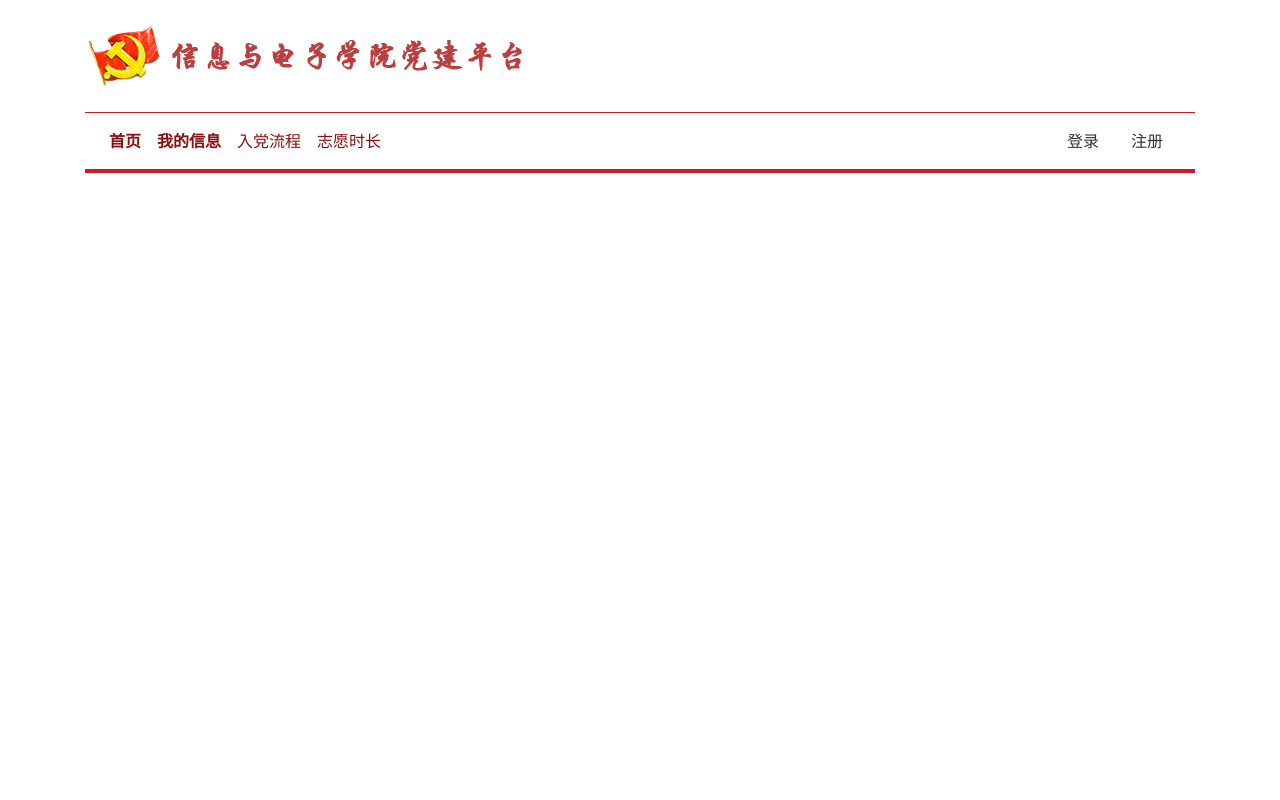
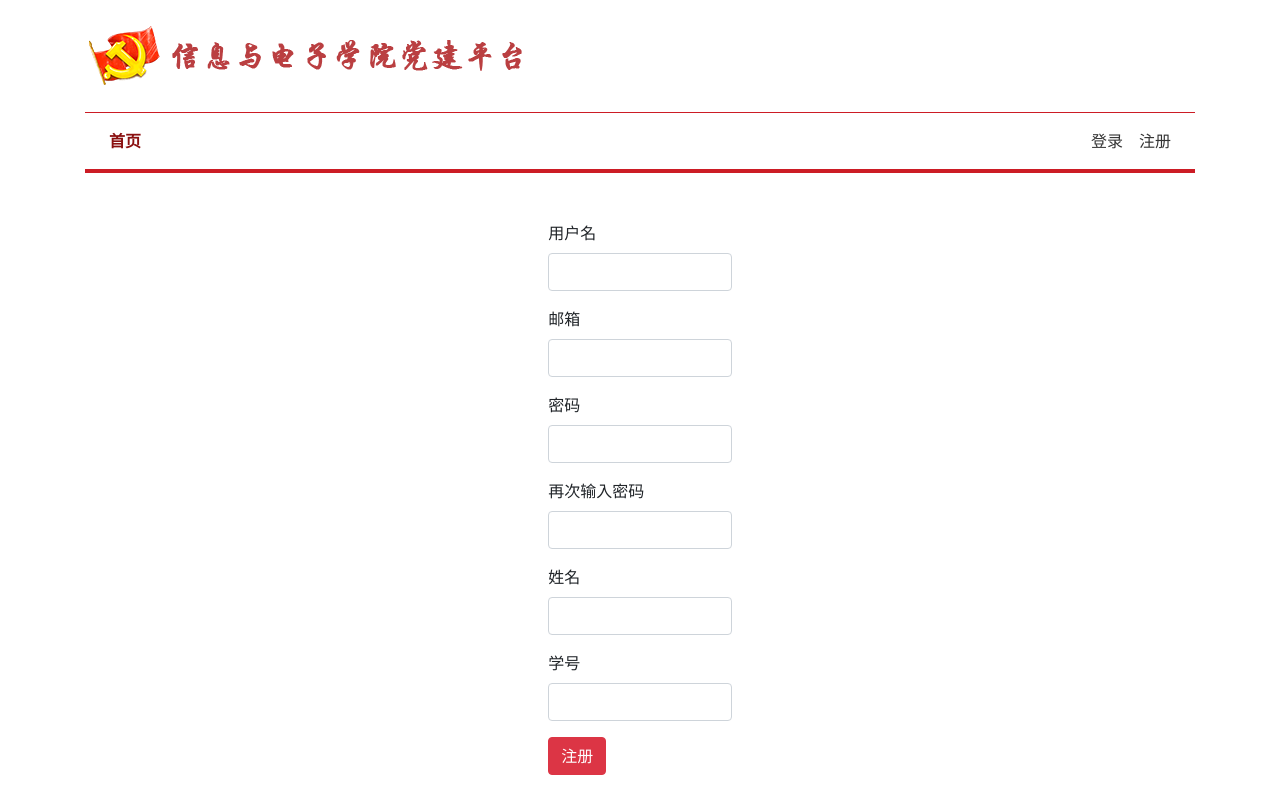
Before and after one commit to GhostPhoenixes/CCP_OA, a Django app: page /user_info/register in a window 1280 px wide. Run offline with Django 3.2, Linux system fonts and the light colour scheme; some libraries are stand-ins or nearby versions.

Commit message:
注册和登录功能基本可用

```diff
--- a/CCP/urls.py
+++ b/CCP/urls.py
@@ -21,9 +21,8 @@ from main_site import views
 
 urlpatterns = [
     # url(r'^admin/', admin.site.urls),
-    url(r'', views.login, name="login"),
-    url(r'register', views.register, name="register"),
     url(r'activity/', include('activity.urls')),
     url(r'joueney/', include('journey.urls')),
     url(r'user_info/', include('user_info.urls')),
+    url(r'^$', views.index, name="index"),
 ]
--- a/main_site/templates/main_site/base.html
+++ b/main_site/templates/main_site/base.html
@@ -10,17 +10,26 @@
 <body>
 <style>
     @media (min-width: 1300px) {
-        .container {
-            max-width: 1300px;
+        .container.header {
+            min-width: 1300px;
         }
+    }
+
+    li a {
+        color: #333;
+    !important;
+    }
+
+    ::-webkit-scrollbar {
+        display: none
     }
 </style>
 
-<div class="container mt-3">
+<div class="container header mt-3">
     {% load static %}
     <img src="{% static "logo.png" %}"/>
 </div>
-<div class="container mt-3">
+<div class="container header mt-3">
     <hr style="margin:0 !important; border:none;border-top:1px solid #cc1c25;"/>
 
     <nav class="navbar navbar-expand-lg navbar-light bg-white">
@@ -30,10 +39,11 @@
         <div class="collapse navbar-collapse" id="navbarTogglerDemo03">
             <ul class="navbar-nav mr-auto mt-2 mt-lg-0">
                 <li class="nav-item">
-                    <a class="nav-link" href="#" style="color: #8a1010;font-weight:bold;">首页</a>
+                    <a class="nav-link" href="/" style="color: #8a1010;font-weight:bold;">首页</a>
                 </li>
+                {% if user.is_authenticated %}
                     <li class="nav-item">
-                    <a class="nav-link" href="#" style="color: #8a1010;font-weight:bold;">我的信息</a>
+                        <a class="nav-link" href="{% url 'info' %}" style="color: #8a1010;font-weight:bold;">我的信息</a>
                     </li>
                     <li class="nav-item">
                         <a class="nav-link" href="#" style="color: #8a1010">入党流程</a>
@@ -41,20 +51,24 @@
                     <li class="nav-item">
                         <a class="nav-link" href="#" style="color: #8a1010">志愿时长</a>
                     </li>
+                {% endif %}
             </ul>
-            <div class="form-inline my-2 my-lg-0">
+            <div class="navbar-right">
+                <ul class="navbar-nav mr-auto">
                     {% if user.is_authenticated %}
                         <li class="nav-item">
-                        <a class="nav-link" href="settings/{{ user.username }}">Welcome {{ user.username }} !</a>
+                            <a class="nav-link" href="settings/{{ user.username }}" style="color:#333;">Welcome {{ user.username }} !</a>
                         </li>
                         <li class="nav-item">
-                        <a class="nav-link" href="/logout">注销</a>
+                            <a class="nav-link" href="/logout" style="color:#333;">注销</a>
                         </li>
                     {% else %}
-                    <a class="nav-link" href="{% url 'login' %}" style="color:#333;">登录</a>
-                    <a class="nav-link" href="{% url 'register' %}" style="color:#333;">注册</a>
+                        <li class="nav-link" href="{% url 'login' %}" style="color:#333;">登录</li>
+                        <li class="nav-link" href="{% url 'register' %}" style="color:#333;">注册</li>
                     {% endif %}
+                </ul>
             </div>
+
         </div>
     </nav>
     <hr style="margin:0 !important; border:none;border-top:4px solid #cc1c25;"/>
--- a/main_site/templates/main_site/register.html
+++ /dev/null
@@ -1,6 +0,0 @@
-{% extends "main_site/base.html" %}
-{% block content %}
-    <div class="container">
-
-    </div>
-{% endblock %}
--- a/main_site/views.py
+++ b/main_site/views.py
@@ -1,52 +1,13 @@
 from django.shortcuts import render, HttpResponseRedirect
 from user_info.models import User
+from django.contrib.auth.decorators import login_required
+
+context = {}
 
 
 def index(request):
-    context = {}
+    context['user'] = request.user
     return render(request, "main_site/index.html", context=context)
-
-
-def login(request):
-    context = {}
-    if request.method == "GET":
-        return render(request, 'main_site/login.html', context=context)
-    else:
-        username = request.POST['username']
-        e_mail = request.POST['email']
-        password = request.POST['username']
-        real_name = request.POST['username']
-        student_id = request.POST['student_id']
-        new_user = User(
-            username=username,
-            e_mail=e_mail,
-            password=password,
-            real_name=real_name,
-            student_id=student_id,
-        )
-        new_user.save()
-        return HttpResponseRedirect("/")
-
-
-def register(request):
-    context = {}
-    if request.method == "GET":
-        return render(request, 'main_site/register.html', context=context)
-    else:
-        username = request.POST['username']
-        e_mail = request.POST['email']
-        password = request.POST['username']
-        real_name = request.POST['username']
-        student_id = request.POST['student_id']
-        new_user = User(
-            username=username,
-            e_mail=e_mail,
-            password=password,
-            real_name=real_name,
-            student_id=student_id,
-        )
-        new_user.save()
-        return HttpResponseRedirect("/")
 
 
 def manage(request):
--- /dev/null
+++ b/user_info/templates/user_info/register.html
@@ -0,0 +1,73 @@
+{% extends "main_site/base.html" %}
+{% block content %}
+    <div class="container mt-5 col-2">
+        <form class="align-items-end" action="{% url 'register' %}" method="post">
+            {% csrf_token %}
+            <div class="form-group">
+                <label for="username">用户名</label>
+                <input type="text" class="form-control" id="username" name="username" required>
+                <div id="username-valid" class="valid-feedback">
+                    用户名可用
+                </div>
+                <div id="username-invalid" class="invalid-feedback">
+                    ERROR
+                </div>
+            </div>
+            <div class="form-group">
+                <label for="email">邮箱</label>
+                <input type="text" class="form-control" id="email" name="email" required>
+                <div id="username-valid" class="valid-feedback">
+                    用户名可用
+                </div>
+                <div id="username-invalid" class="invalid-feedback">
+                    ERROR
+                </div>
+            </div>
+            <div class="form-group">
+                <label for="password">密码</label>
+                <input type="password" class="form-control" id="password" name="password" required>
+                <div id="password-valid" class="valid-feedback">
+                    密码可用
+                </div>
+                <div id="password-invalid" class="invalid-feedback">
+                    请输入一个可用的密码
+                </div>
+            </div>
+            <div class="form-group">
+                <label for="password">再次输入密码</label>
+                <input type="password" class="form-control" id="password_" required>
+                <div id="password-valid" class="valid-feedback">
+                    密码可用
+                </div>
+                <div id="password-invalid" class="invalid-feedback">
+                    请输入一个可用的密码
+                </div>
+            </div>
+            <div class="form-group">
+                <label for="real_name">姓名</label>
+                <input class="form-control" id="real_name" name="real_name" required>
+                <div id="real_name-valid" class="valid-feedback">
+                    名字没问题
+                </div>
+                <div id="real_name-invalid" class="invalid-feedback">
+                    请输入一个可用的密码
+                </div>
+            </div>
+            <div class="form-group">
+                <label for="student_id">学号</label>
+                <input class="form-control" id="student_id" name="student_id" required>
+                <div id="student_id-valid" class="valid-feedback">
+                    学号可用
+                </div>
+                <div id="student_id-invalid" class="invalid-feedback">
+                    请输入一个可用的密码
+                </div>
+            </div>
+            <div class="row">
+                <div class="col-1">
+                    <button type="submit" id="submitForm" class="btn btn-danger">注册</button>
+                </div>
+            </div>
+        </form>
+    </div>
+{% endblock %}
--- a/user_info/urls.py
+++ b/user_info/urls.py
@@ -18,5 +18,7 @@ from django.conf.urls import url, include
 from . import views
 
 urlpatterns = [
-    url(r'', views.index),
+    url(r'register', views.register, name="register"),
+    url(r'login/', views.auth, name="login"),
+    url(r'^$', views.index,name="info"),
 ]
--- a/user_info/views.py
+++ b/user_info/views.py
@@ -1,5 +1,7 @@
 from django.shortcuts import render, HttpResponseRedirect
 from .models import User
+from django.contrib.auth import authenticate, login, logout
+from django.contrib.auth.decorators import login_required
 
 
 def index(request):
@@ -7,6 +9,43 @@ def index(request):
     return render(request, "user_info/index.html", context=context)
 
 
+def auth(request):
+    context = {}
+    if request.method == "POST":
+        username = request.POST['username']
+        password = request.POST['password']
+        user = authenticate(username=username, password=password)
+        if user is not None:
+            login(request, user)
+            return HttpResponseRedirect("/")
+        else:
+            context['error'] = "用户名或密码错误"
+            return render(request, "main_site/error.html", context=context)
+    else:
+        return render(request, 'user_info/login.html', context=context)
+
+
+def register(request):
+    context = {}
+    if request.method == "GET":
+        return render(request, 'user_info/register.html', context=context)
+    else:
+        username = request.POST['username']
+        e_mail = request.POST['email']
+        password = request.POST['password']
+        real_name = request.POST['username']
+        student_id = request.POST['student_id']
+        new_user = User.objects.create_user(
+            username=username,
+            email=e_mail,
+            password=password,
+            real_name=real_name,
+            student_id=student_id,
+        )
+        new_user.save()
+        return HttpResponseRedirect("/user_info/login")
+
+
 def manage(request):
     context = {}
     return render(request, "user_info/manage.html", context=context)
```
Also changed, not shown: CCP/settings.py (+2 -5 lines), main_site/templates/main_site/error.html (added, +14 -0 lines), main_site/templates/main_site/index.html (+7 -0 lines), user_info/templates/user_info/login.html (added, +21 -0 lines), 1 other file. Lines whose indentation alone changed are shown as unchanged.
